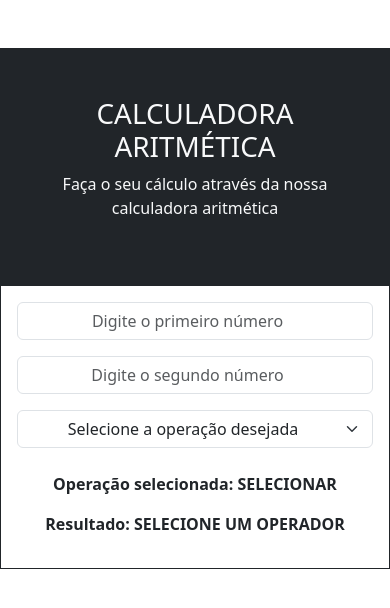
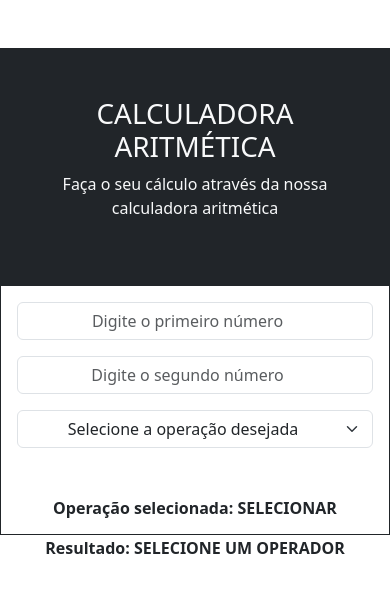
Before and after one commit to mfjaconis/calculadora_aritmetica_vue, a Vue app: page / in a window 390 px wide. Shown: the top 608 px of the page. Built offline with nearby package versions, Linux system fonts and the light colour scheme.

Commit message:
adicionando responsividade ao site com o bootstrap e melhorias ao visual do projeto.

```diff
--- a/src/components/Form.vue
+++ b/src/components/Form.vue
@@ -57,7 +57,7 @@ const resultado = () => {
 </template> -->
 
 <template>
-    <main class="container border border-dark p-3">
+    <main class="container border border-dark p-3" style="height: 250px;">
         <form class="row gy-3">
             <div class="col-12 col-md-4">
                 <input required @change="e => estado.primeiroNumero = parseFloat(e.target.value)"
@@ -78,7 +78,7 @@ const resultado = () => {
             </div>
         </form>
 
-        <div class="row mt-4 text-center">
+        <div class="row mt-4 text-center mt-5">
             <div class="col-12 col-md-6">
                 <p class="fw-bold">
                     Operação selecionada:
```
